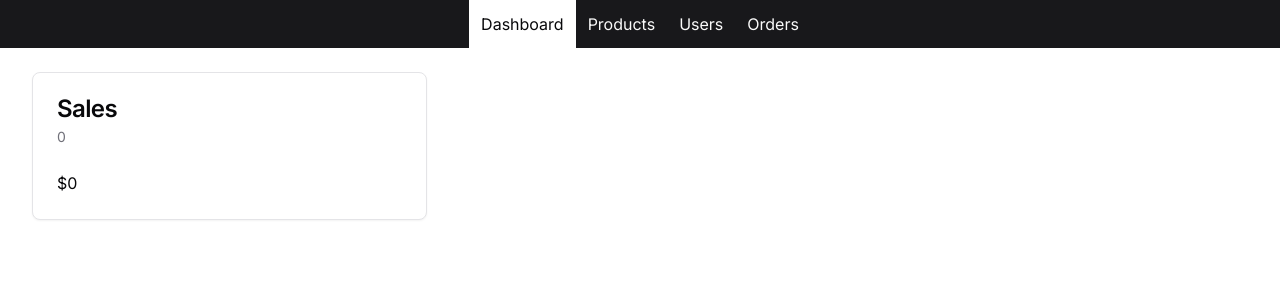
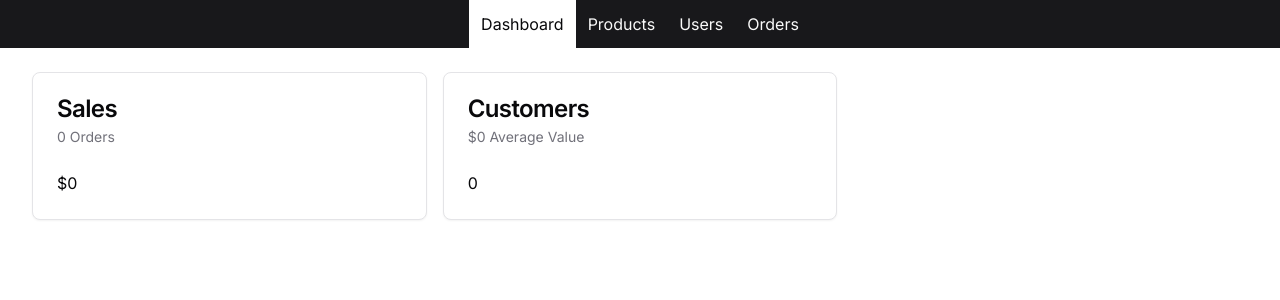
Before and after one commit to jrbarnhart/mock-web-store, a Next.js app: page /admin in a window 1280 px wide. Shown: the top 300 px of the page. Built offline with nearby package versions, Linux system fonts and the light colour scheme; no server answers; the database is empty.

Commit message:
Add fn for getting user data and implement into card

```diff
--- a/app/admin/page.tsx
+++ b/app/admin/page.tsx
@@ -20,14 +20,42 @@ async function getSalesData() {
   };
 }
 
+async function getUserData() {
+  const [userCount, orderData] = await Promise.all([
+    prisma.user.count(),
+    prisma.order.aggregate({
+      _sum: { totalPaidInCents: true },
+    }),
+  ]);
+
+  return {
+    userCount,
+    averagePaidPerUser:
+      userCount === 0
+        ? 0
+        : (orderData._sum.totalPaidInCents || 0) / userCount / 100,
+  };
+}
+
 export default async function AdminDashboard() {
-  const salesData = await getSalesData();
+  const [salesData, userData] = await Promise.all([
+    getSalesData(),
+    getUserData(),
+  ]);
+
   return (
     <div className="grid grid-cols-1 md:grid-cols-2 lg:grid-cols-3 gap-4">
       <DashboardCard
         title="Sales"
-        subtitle={formatNumber(salesData.numberOfSales)}
+        subtitle={`${formatNumber(salesData.numberOfSales)} Orders`}
         body={formatCurrency(salesData.amount)}
+      />
+      <DashboardCard
+        title="Customers"
+        subtitle={`${formatCurrency(
+          userData.averagePaidPerUser
+        )} Average Value`}
+        body={`${formatNumber(userData.userCount)}`}
       />
     </div>
   );
```
